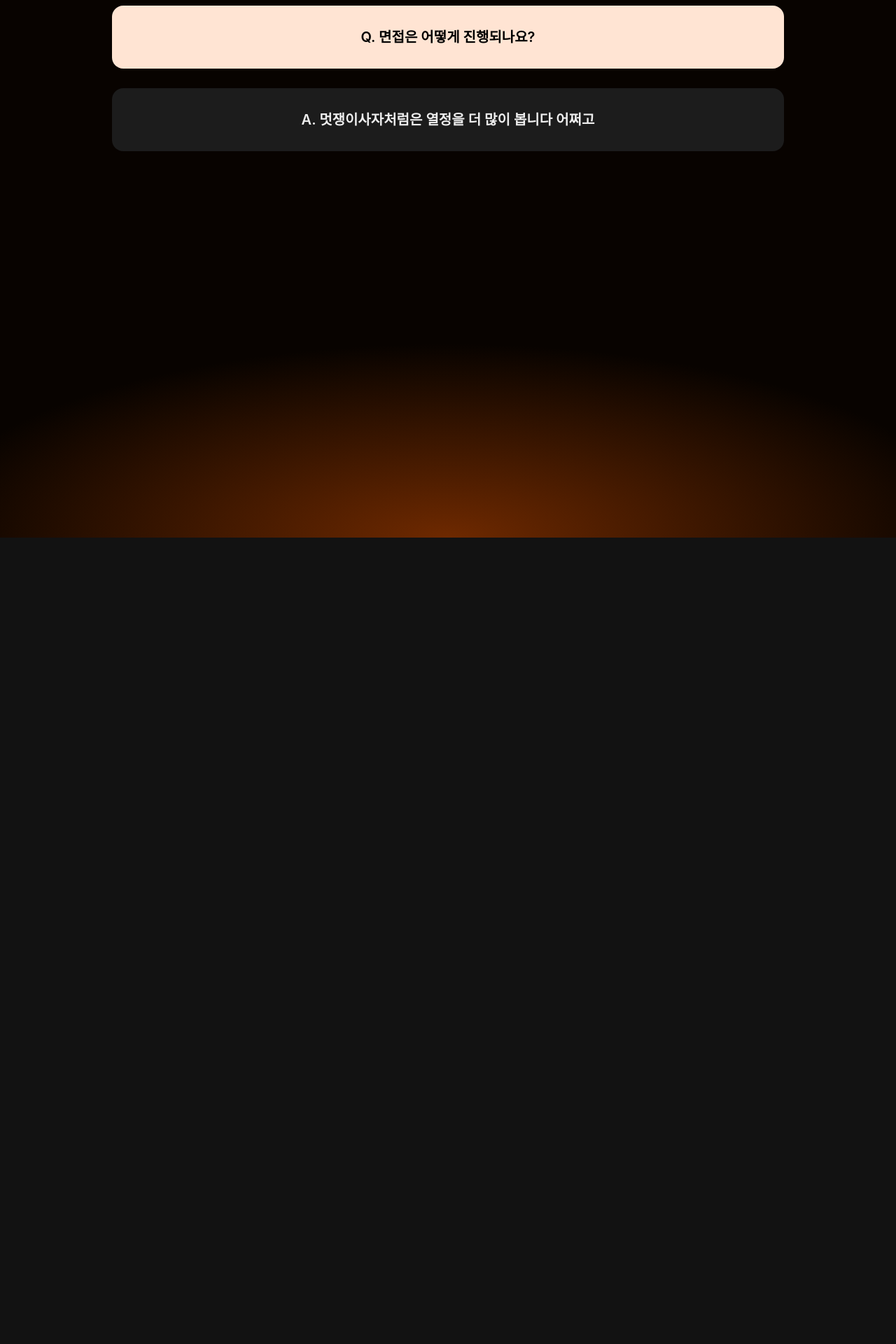
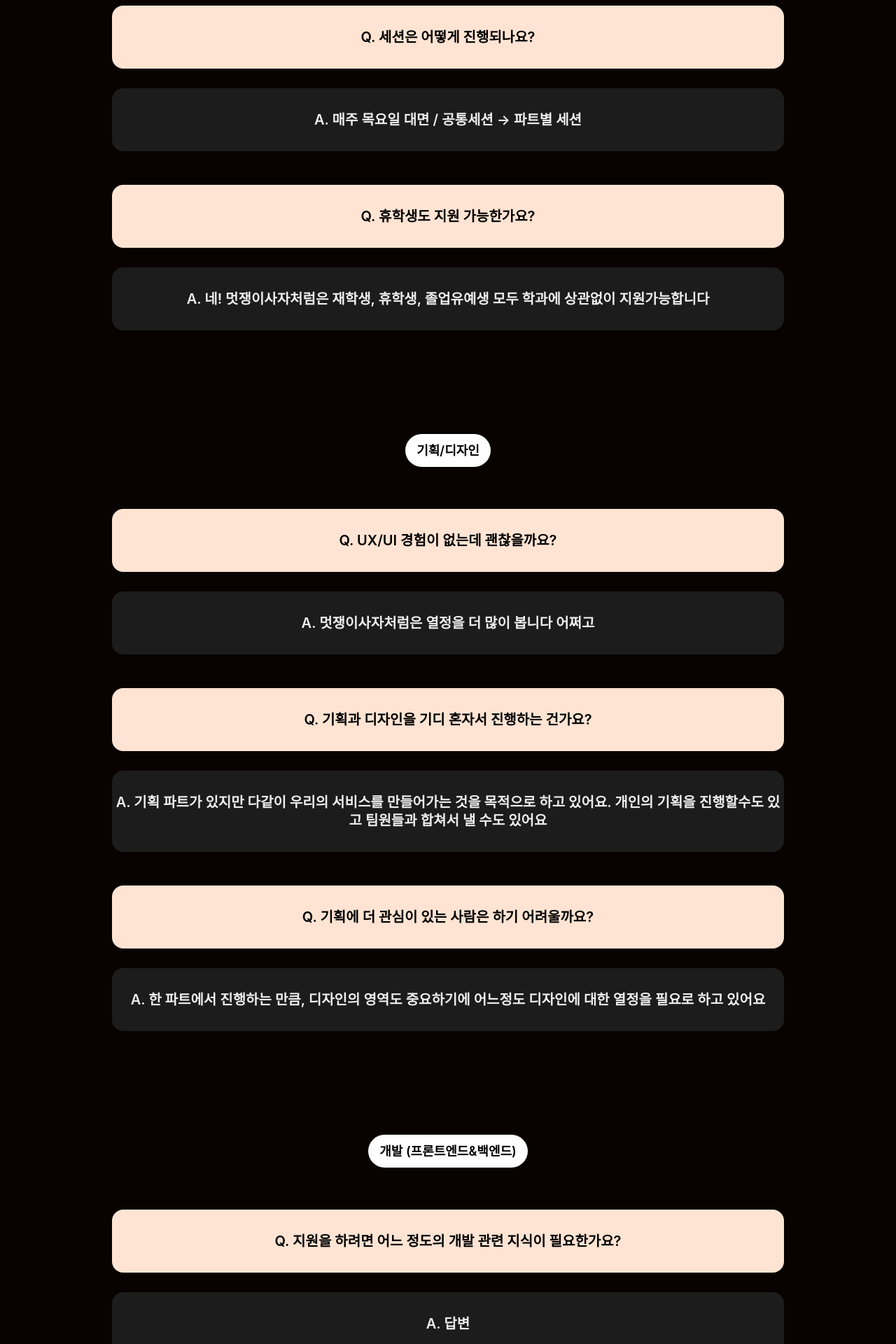
Before and after one commit to likelion-14th-page/likelion-14th-FE, a React (Vite) app: page /faq in a window 1280 px wide. Shown: the part 820-2740 px from the top of the page at 70% size. Before the commit the page ends 1588 px from the top, so only its background shows below. Built offline with nearby package versions, Linux system fonts and the light colour scheme; a web font is replaced by a local one.

Commit message:
#23 [UI] FAQ 전체 ui 구현

```diff
--- a/src/pages/FAQ.jsx
+++ b/src/pages/FAQ.jsx
@@ -16,15 +16,50 @@ const FAQ = () => {
                 </div>
             </div>
 
-            {/* FAQ 아이템 예시 */}
+            {/* FAQ */}
             <div className="mt-15">
                 <FAQItem
                     question="Q. 면접은 어떻게 진행되나요?"
                     answer="A. 멋쟁이사자처럼은 열정을 더 많이 봅니다 어쩌고"
                 />
                 <FAQItem
-                    question="Q. 면접은 어떻게 진행되나요?"
+                    question="Q. 세션은 어떻게 진행되나요?"
+                    answer="A. 매주 목요일 대면 / 공통세션 → 파트별 세션"
+                />
+                <FAQItem
+                    question="Q. 휴학생도 지원 가능한가요?"
+                    answer="A. 네! 멋쟁이사자처럼은 재학생, 휴학생, 졸업유예생 모두 학과에 상관없이 지원가능합니다"
+                />
+            </div>
+            <div className="mt-[100px] flex justify-center">
+                <div className="flex justify-center items-center gap-[10px] px-4 py-[10px] rounded-[1000px] bg-white body-18-semibold text-center text-black">
+                기획/디자인
+                </div>
+            </div>
+            <div className="mt-15">
+                <FAQItem
+                    question="Q. UX/UI 경험이 없는데 괜찮을까요?"
                     answer="A. 멋쟁이사자처럼은 열정을 더 많이 봅니다 어쩌고"
+                />
+                <FAQItem
+                    question="Q. 기획과 디자인을 기디 혼자서 진행하는 건가요?"
+                    answer="A. 기획 파트가 있지만 다같이 우리의 서비스를 만들어가는 것을 목적으로 하고 있어요. 개인의 기획을 진행할수도 있고 팀원들과 합쳐서 낼 수도 있어요"
+                />
+                <FAQItem
+                    question="Q. 기획에 더 관심이 있는 사람은 하기 어려울까요?"
+                    answer="A. 한 파트에서 진행하는 만큼, 디자인의 영역도 중요하기에 어느정도 디자인에 대한 열정을 필요로 하고 있어요"
+                />
+            </div>
+
+            <div className="mt-[100px] flex justify-center">
+                <div className="flex justify-center items-center gap-[10px] px-4 py-[10px] rounded-[1000px] bg-white body-18-semibold text-center text-black">
+                개발 (프론트엔드&백엔드)
+                </div>
+            </div>
+            <div className="mt-15">
+                <FAQItem
+                    question="Q. 지원을 하려면 어느 정도의 개발 관련 지식이 필요한가요?"
+                    answer="A. 답변"
                 />
             </div>
         </div>
```
